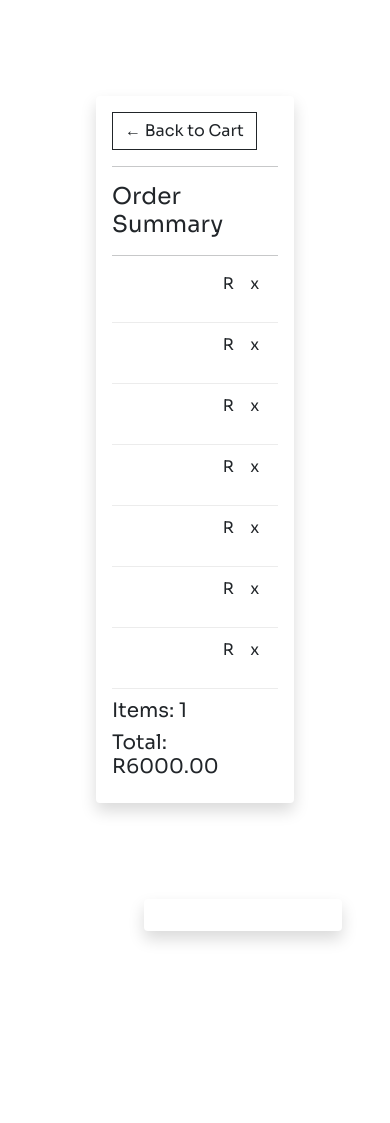
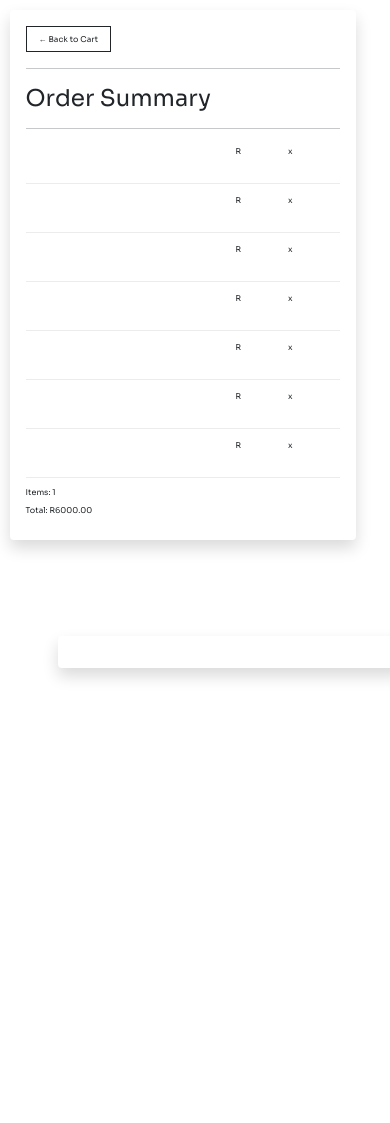
Before and after one commit to Whoisbk/Ecommerce-website, a Django app: template base/templates/base/payment.html in a window 390 px wide. Shown: the part 134-1257 px from the top of the page. After the commit the page ends 813 px from the top, so only its background shows below. Run offline with Django 4.2, Linux system fonts and the light colour scheme; the template is opened without the code that fills it: values that come from a table or form of the project are taken from there, others are empty; data comes from the database, SQL or seed files in the repository; both versions use the stored data as it was after the commit; some libraries are stand-ins or nearby versions.

Commit message:
responsiveness

```diff
--- a/base/templates/base/register.html
+++ b/base/templates/base/register.html
@@ -5,10 +5,10 @@
 {% load static %}
 
 {% block styles %}
-<!---<link rel="stylesheet" href="{% static '/css/registerStudent.css' %}">--->
+<link rel="stylesheet" href="{% static '/css/register.css' %}">
 {% endblock %}
 
-<div class="position-absolute top-50 start-50 translate-middle box shadow m-5 p-3 bg-body rounded">
+<div class="reg position-absolute top-50 start-50 translate-middle box shadow m-5 p-3 bg-body rounded">
     <form class="row g-3" method="POST">
         {% csrf_token %}
         Register
--- a/static/css/cart.css
+++ b/static/css/cart.css
@@ -122,8 +122,9 @@
 .row{
    padding: 6rem;
 
+}
 
-}
+
 .col-lg-4, .col-lg-6, .col-lg-8, .col-lg-12{
 	margin-top: 10px;
 }
@@ -175,3 +176,27 @@
 .hidden{
 	display: none!important;
 }
+
+
+
+@media (max-width: 720px){
+    .row{
+        width: 100%;
+        padding:0.6rem;
+    }
+
+    .row h5{
+        font-size: 0.5rem;
+    }
+    .row a{
+        font-size: 0.5rem;
+    }
+
+    .cart-row{
+        font-size: 0.5rem;
+    }
+
+    .cart-row img{
+        width: 2.5rem;
+    }
+}
```
Also changed, not shown: static/css/checkout.css (+9 -0 lines), static/css/register.css (added, +7 -0 lines), static/css/store.css (+1 -15 lines), db.sqlite3.
